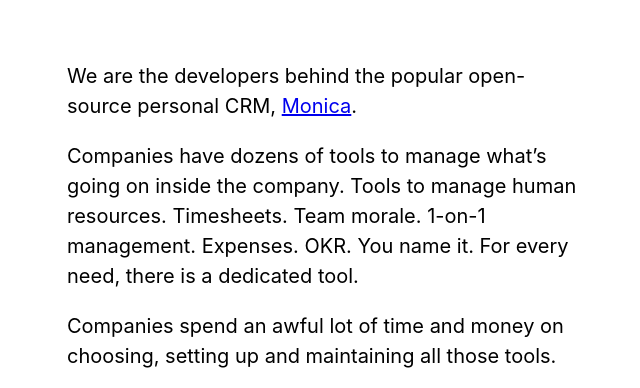
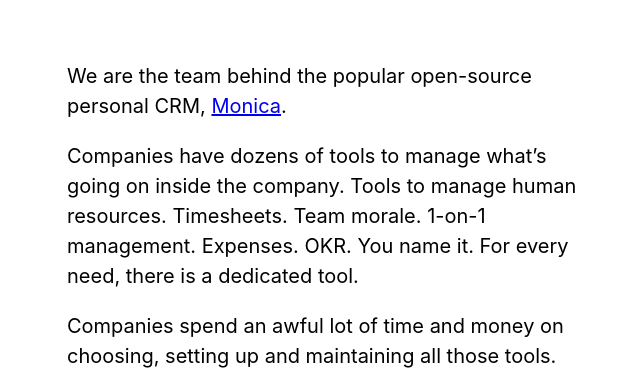
Before and after one commit to officelifehq/marketing, a plain HTML site: page index.html in a window 1280 px wide. Shown: the part 376-764 px from the top of the page, without its empty margins (317-957 px from the left). Drawn offline with nearby package versions, Linux system fonts and the light colour scheme.

Commit message:
chore: text update

```diff
--- a/index.html
+++ b/index.html
@@ -41,7 +41,7 @@
         </div>
 
         <h2 class="lh-copy mb5">Hi early bird! 👋</h2>
-        <p class="lh-copy">We are the developers behind the popular open-source personal CRM, <a href="https://github.com/monicahq/monica">Monica</a>.</p>
+        <p class="lh-copy">We are the team behind the popular open-source personal CRM, <a href="https://github.com/monicahq/monica">Monica</a>.</p>
 
         <p class="lh-copy">Companies have dozens of tools to manage what’s going on inside the company. Tools to manage human resources. Timesheets. Team morale. 1-on-1 management. Expenses. OKR. You name it. For every need, there is a dedicated tool.</p>
 
```
